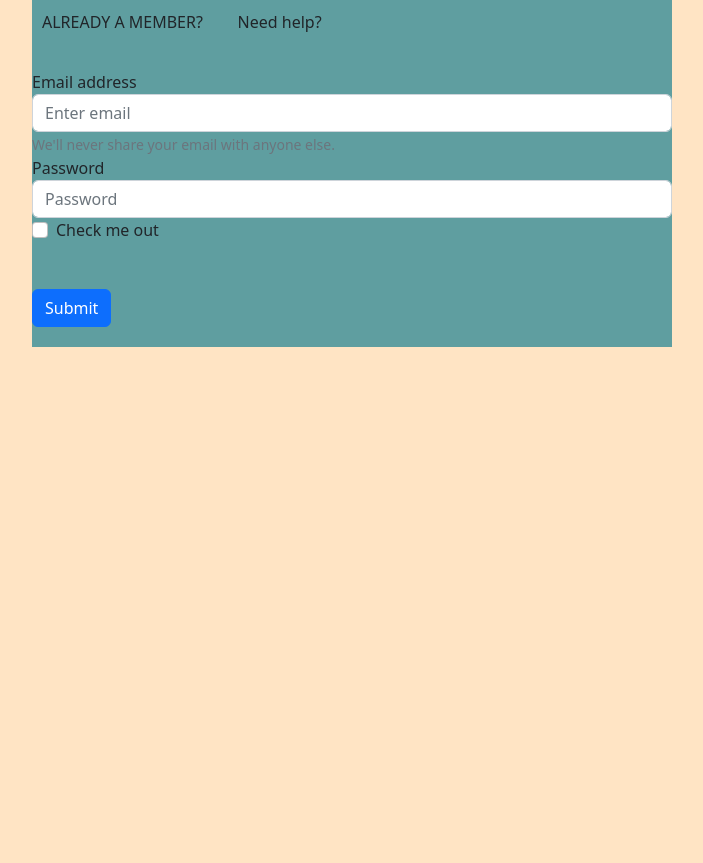
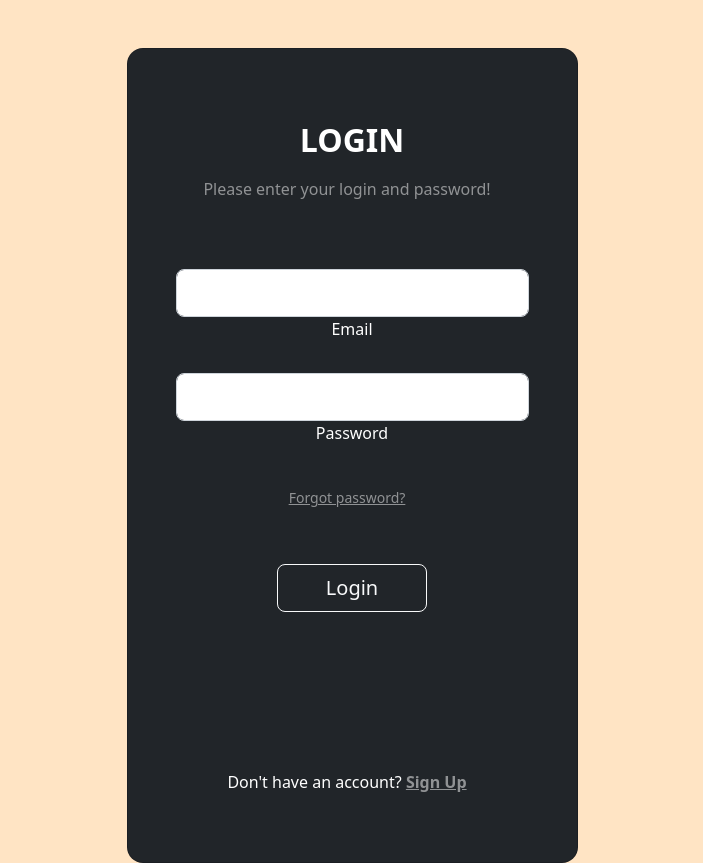
Before and after one commit to kale-Dev1/signup-form, a plain HTML site: page login.html in a window 1280 px wide. Shown: the whole page, without its empty margins (288-991 px from the left). Before the commit the page ends 800 px from the top, so only its background shows below. Drawn offline with nearby package versions, Linux system fonts and the light colour scheme.

Commit message:
Add bootstrap login form

```diff
--- a/login.html
+++ b/login.html
@@ -9,27 +9,51 @@
     <title>Log In</title>
 </head>
 <body id="loginPage">
-<section class="login">
-    <div class="loginForm" >
-        <P>ALREADY A MEMBER? <span>Need help?</span></P>
-        <form>
-            <div class="form-group">
-              <label for="exampleInputEmail1">Email address</label>
-              <input type="email" class="form-control" id="exampleInputEmail1" aria-describedby="emailHelp" placeholder="Enter email">
-              <small id="emailHelp" class="form-text text-muted">We'll never share your email with anyone else.</small>
+    <section class="vh-100 gradient-custom">
+        <div class="container py-5 h-100">
+          <div class="row d-flex justify-content-center align-items-center h-100">
+            <div class="col-12 col-md-8 col-lg-6 col-xl-5">
+              <div class="card bg-dark text-white" style="border-radius: 1rem;">
+                <div class="card-body p-5 text-center">
+
+                  <div class="mb-md-5 mt-md-4 pb-5">
+
+                    <h2 class="fw-bold mb-2 text-uppercase">Login</h2>
+                    <p class="text-white-50 mb-5">Please enter your login and password!</p>
+
+                    <div class="form-outline form-white mb-4">
+                      <input type="email" id="typeEmailX" class="form-control form-control-lg" />
+                      <label class="form-label" for="typeEmailX">Email</label>
+                    </div>
+
+                    <div class="form-outline form-white mb-4">
+                      <input type="password" id="typePasswordX" class="form-control form-control-lg" />
+                      <label class="form-label" for="typePasswordX">Password</label>
+                    </div>
+
+                    <p class="small mb-5 pb-lg-2"><a class="text-white-50" href="#!">Forgot password?</a></p>
+
+                    <button class="btn btn-outline-light btn-lg px-5" type="submit">Login</button>
+
+                    <div class="d-flex justify-content-center text-center mt-4 pt-1">
+                      <a href="#!" class="text-white"><i class="fab fa-facebook-f fa-lg"></i></a>
+                      <a href="#!" class="text-white"><i class="fab fa-twitter fa-lg mx-4 px-2"></i></a>
+                      <a href="#!" class="text-white"><i class="fab fa-google fa-lg"></i></a>
+                    </div>
+
+                  </div>
+
+                  <div>
+                    <p class="mb-0">Don't have an account? <a href="index.html" class="text-white-50 fw-bold">Sign Up</a>
+                    </p>
+                  </div>
+
+                </div>
+              </div>
             </div>
-            <div class="form-group">
-              <label for="exampleInputPassword1">Password</label>
-              <input type="password" class="form-control" id="exampleInputPassword1" placeholder="Password">
-            </div>
-            <div class="form-check">
-              <input type="checkbox" class="form-check-input" id="exampleCheck1">
-              <label class="form-check-label" for="exampleCheck1">Check me out</label>
-            </div>
-            <button type="submit" class="btn btn-primary">Submit</button>
-          </form>
-    </div>
-</section>
+          </div>
+        </div>
+      </section>
 <script src="https://cdn.jsdelivr.net/npm/bootstrap@5.2.2/dist/js/bootstrap.bundle.min.js" integrity="sha384-OERcA2EqjJCMA+/3y+gxIOqMEjwtxJY7qPCqsdltbNJuaOe923+mo//f6V8Qbsw3" crossorigin="anonymous"></script>
 
 </body>
```
